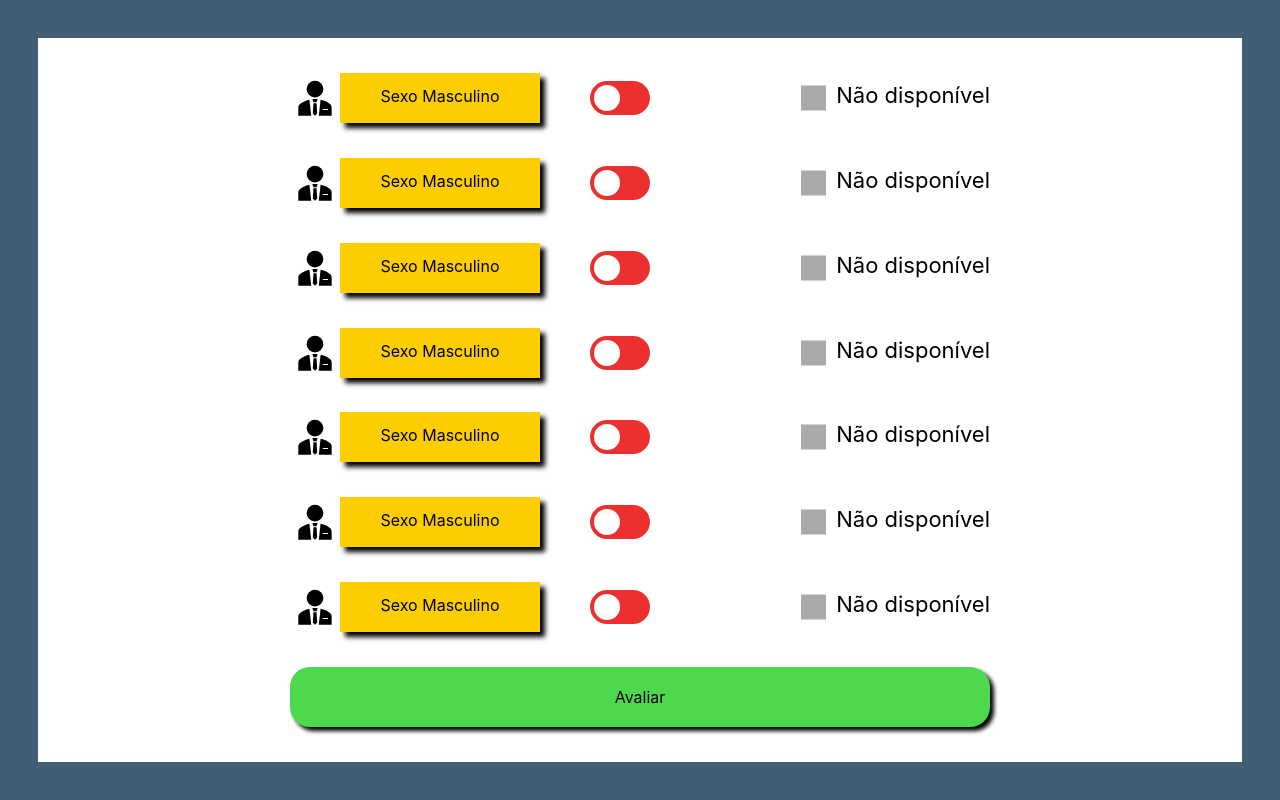
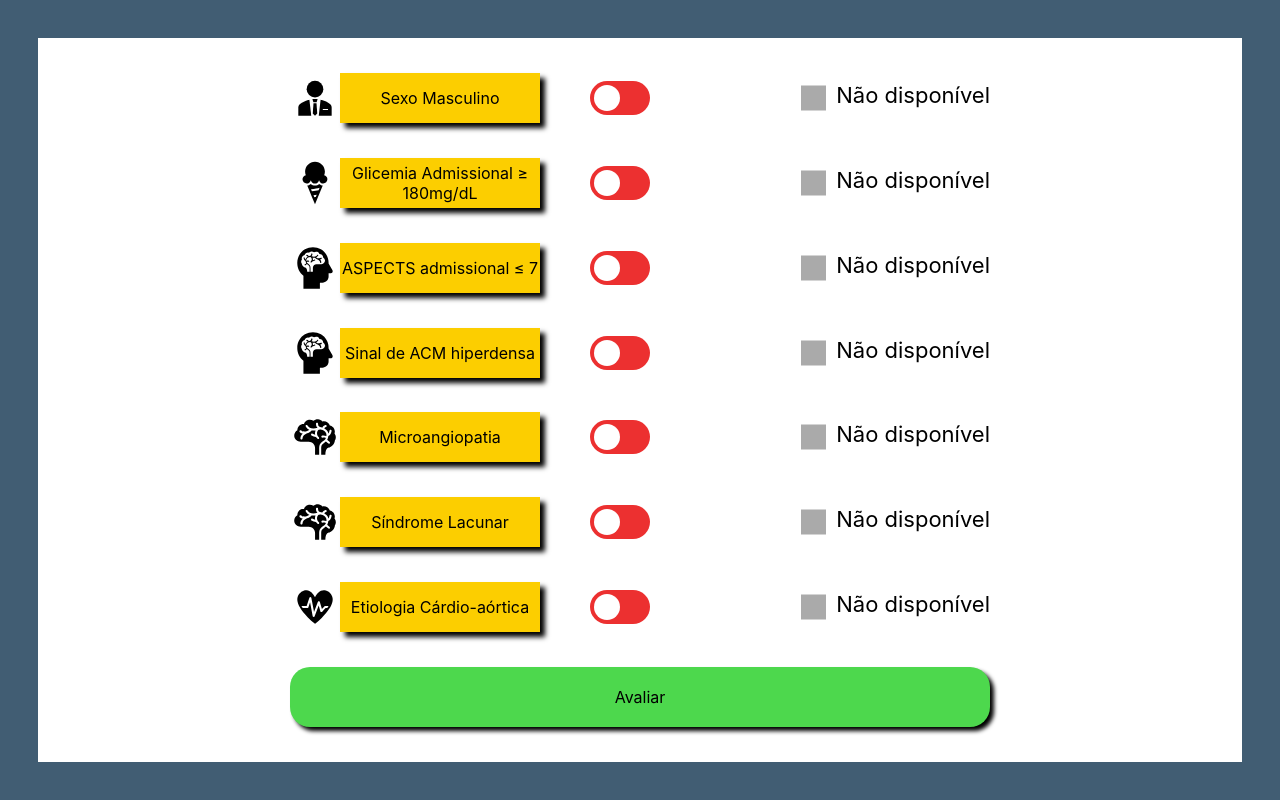
Before and after one commit to victorfarias/PROpHET, a React (Create React App) app: page /quiz in a window 1280 px wide. Built offline with nearby package versions, Linux system fonts and the light colour scheme.

Commit message:
Putting right sentences and images on quiz page

```diff
--- a/src/components/Question/Question.css
+++ b/src/components/Question/Question.css
@@ -1,6 +1,5 @@
 .question{
-    /* overflow: visible; */
-    /* margin-bottom: 50px; */
+  user-select: none;
 }
 .question img{
     width: 50px;
@@ -9,8 +8,10 @@
 }
 
 .question .texto{
-    user-select: none;
     float: left;
+    display:flex;
+    justify-content:center;
+    align-items:center;
     height: 50px;
     box-sizing: border-box;
     background: #fcce00;
--- a/src/components/Question/Question.js
+++ b/src/components/Question/Question.js
@@ -1,6 +1,6 @@
 import React, {Component} from 'react';
 import './Question.css';
-import man from '../../assets/man.svg'
+// import man from '../../assets/man.svg'
 import classNames from 'classnames'
 
 
@@ -27,9 +27,9 @@ class Question extends Component{
         })
         return(
             <div className="question">
-                <img src={man} alt=""/>
+                <img src={this.props.src} alt=""/>
                 <div className="texto">
-                    <span>Sexo Masculino</span>
+                    <span>{this.props.text}</span>
                 </div>
                 <label className={classes}>
                     <input type="checkbox" onChange={this.handleSwitch}/>
--- a/src/pages/QuizPage/QuizPage.js
+++ b/src/pages/QuizPage/QuizPage.js
@@ -1,6 +1,12 @@
 import React, {Component} from 'react';
 import Question from '../../components/Question/Question'
 import './QuizPage.css'
+
+import man from '../../assets/man.svg'
+import icecream from '../../assets/icecream.svg'
+import mind from '../../assets/mind.svg'
+import brain from '../../assets/brain.svg'
+import heart from '../../assets/heart.svg'
 
 class QuizPage extends Component{
     render(){
@@ -8,13 +14,13 @@ class QuizPage extends Component{
             <div className="quiz-container">
                 <div className="inner-quiz">
                     <div className="quiz">
-                        <Question />
-                        <Question />
-                        <Question />
-                        <Question />
-                        <Question />
-                        <Question />
-                        <Question />
+                        <Question src={man} text="Sexo Masculino"/>
+                        <Question src={icecream} text="Glicemia Admissional &ge; 180mg/dL"/>
+                        <Question src={mind} text="ASPECTS admissional &le; 7"/>
+                        <Question src={mind} text="Sinal de ACM hiperdensa"/>
+                        <Question src={brain} text="Microangiopatia"/>
+                        <Question src={brain} text="Síndrome Lacunar"/>
+                        <Question src={heart} text="Etiologia Cárdio-aórtica"/>
                         <div className="evaluate">Avaliar</div>
                     </div>
 
```
Also changed, not shown: src/assets/brain.svg (added), src/assets/icecream.svg (renamed from src/assets/icevream.svg).
